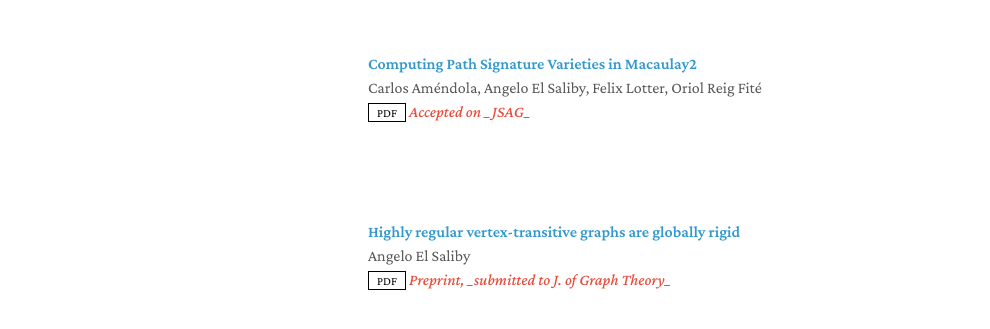
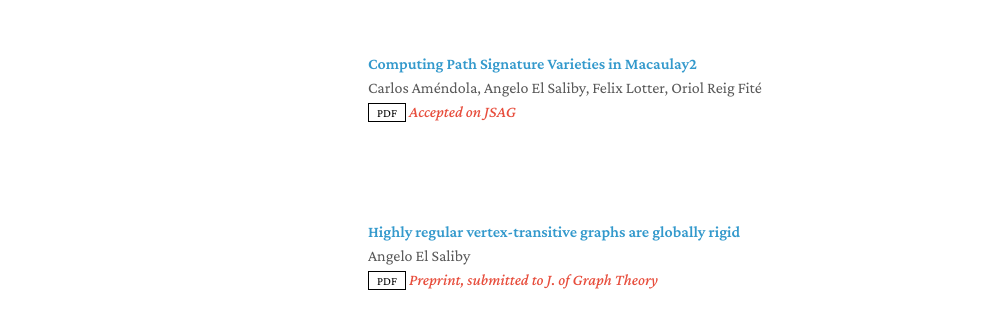
Before and after one commit to AngeloElSaliby/AngeloElSaliby.github.io, a Jekyll site: the page built from index.md, in a window 1280 px wide and 1281 px high. Shown: the part 831-1160 px from the top of the window, without its empty margins (152-1142 px from the left). Built offline with Jekyll 4.4.1, drawn with Linux system fonts in a browser that asks for light colours; a style sheet for code colours, icons or effects is not loaded; our own code applies the rules of GitHub Pages for plain Markdown files.

Commit message:
fixed spacing issues and italic

```diff
--- a/_data/publications.yml
+++ b/_data/publications.yml
@@ -1,13 +1,11 @@
 main:
-
   - title: Computing Path Signature Varieties in Macaulay2
     authors: Carlos Améndola, Angelo El Saliby, Felix Lotter, Oriol Reig Fité
     pdf: https://arxiv.org/pdf/2506.01429
     code:
-    notes: Accepted on _JSAG_
-
+    notes: Accepted on JSAG
   - title: Highly regular vertex-transitive graphs are globally rigid
     authors: Angelo El Saliby
     pdf: https://arxiv.org/pdf/2601.11240
     code:
-    notes: Preprint, _submitted to J. of Graph Theory_
+    notes: Preprint, submitted to J. of Graph Theory
```
